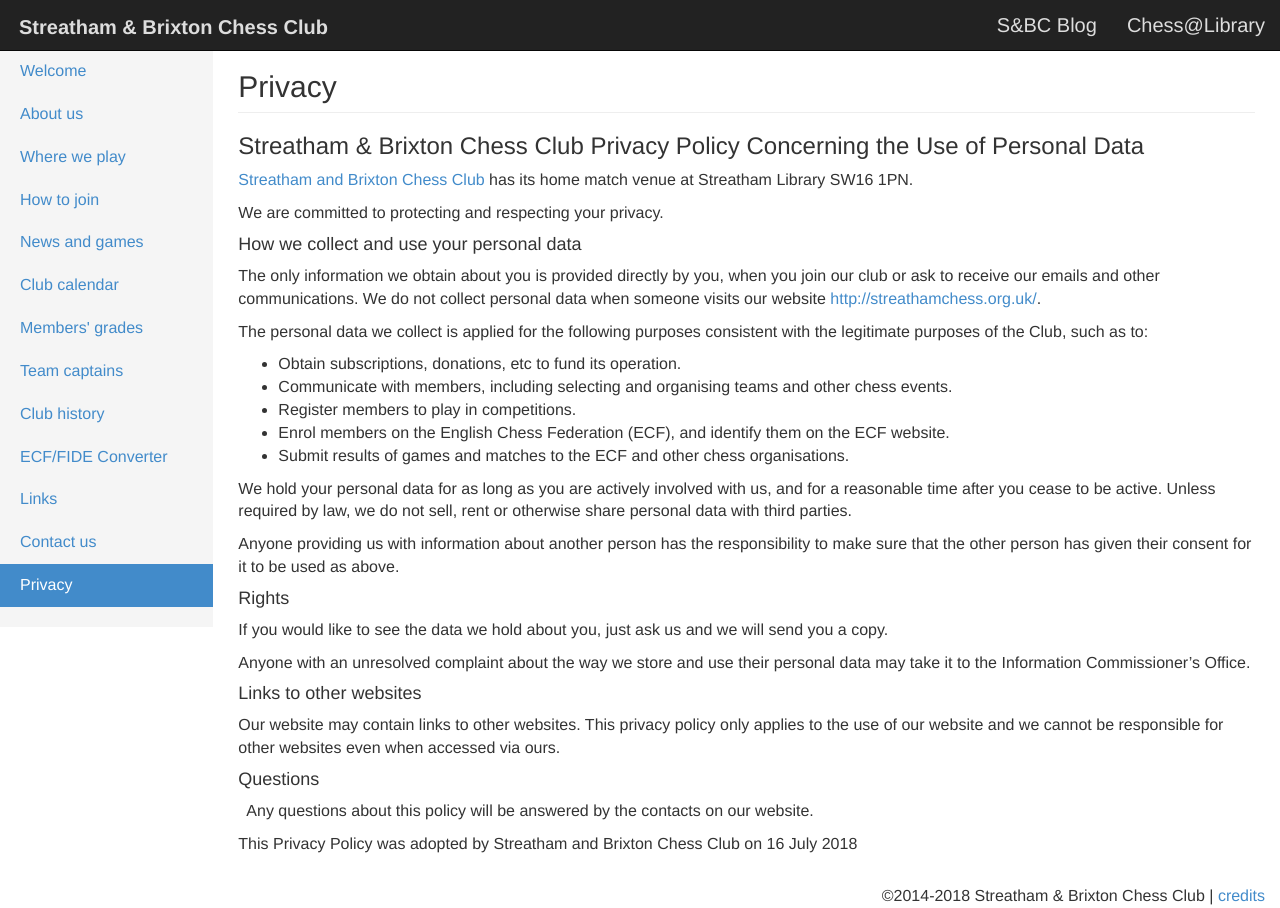
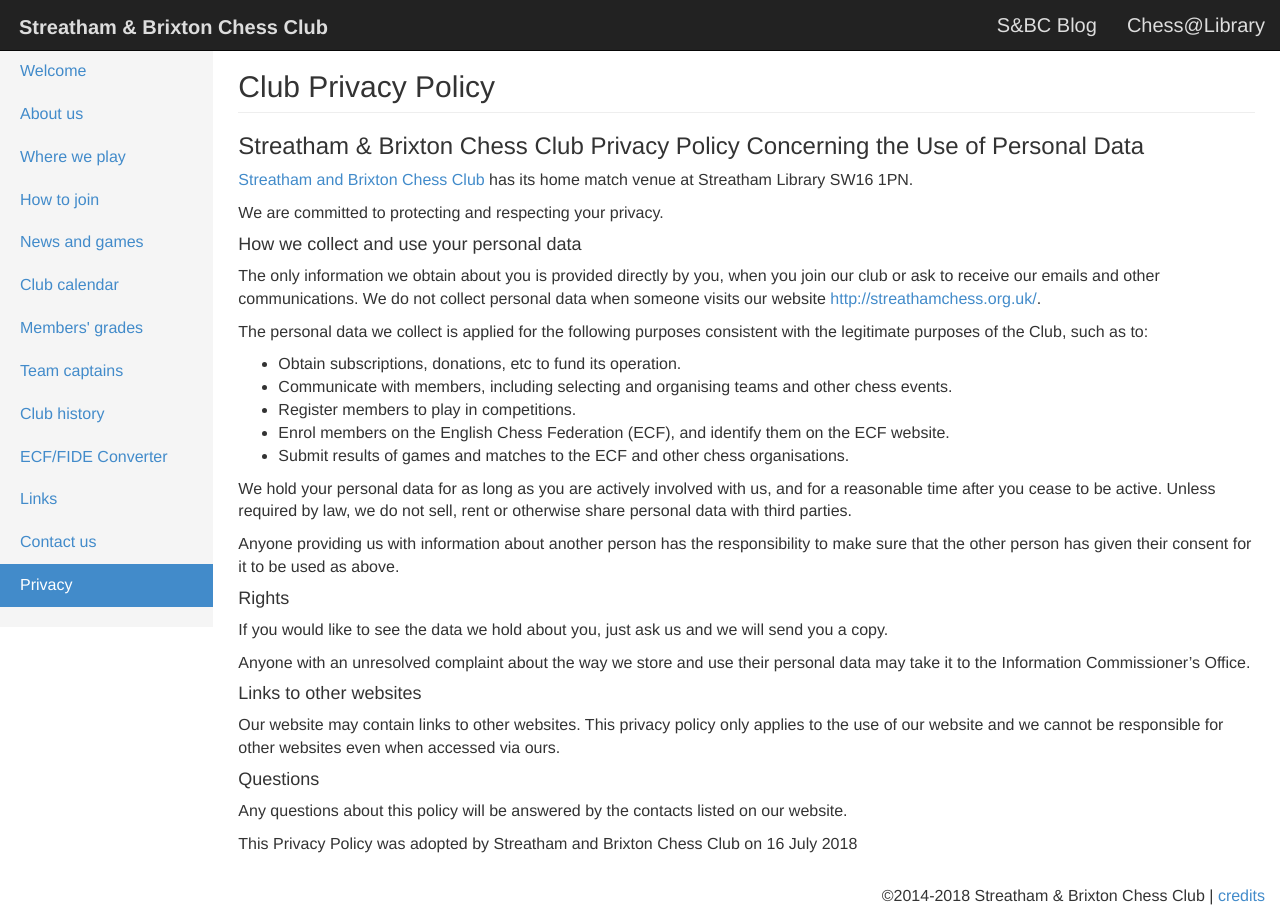
Before and after one commit to streathamchess/streathamchess.github.io, a Jekyll site: the page built from privacy.md, in a window 1280 px wide. Built offline with Jekyll 4.4.1, drawn with Linux system fonts in a browser that asks for light colours.

Commit message:
Update privacy.md

```diff
--- a/privacy.md
+++ b/privacy.md
@@ -1,9 +1,9 @@
 ---
-title: Privacy
+title: Club Privacy Policy
 layout: default
 ---
 
-### Streatham & Brixton Chess Club Privacy Policy Concerning the Use of Personal Data
+### Streatham & Brixton Chess Club Privacy Policy Concerning the Use of Personal Data
 
 [Streatham and Brixton Chess Club](http://streathamchess.org.uk/) has its home match venue at Streatham Library SW16 1PN.
 
@@ -37,6 +37,6 @@
 
 #### Questions
 
-Any questions about this policy will be answered by the contacts on our website.
+Any questions about this policy will be answered by the contacts listed on our website.
 
 This Privacy Policy was adopted by Streatham and Brixton Chess Club on 16 July 2018
```
